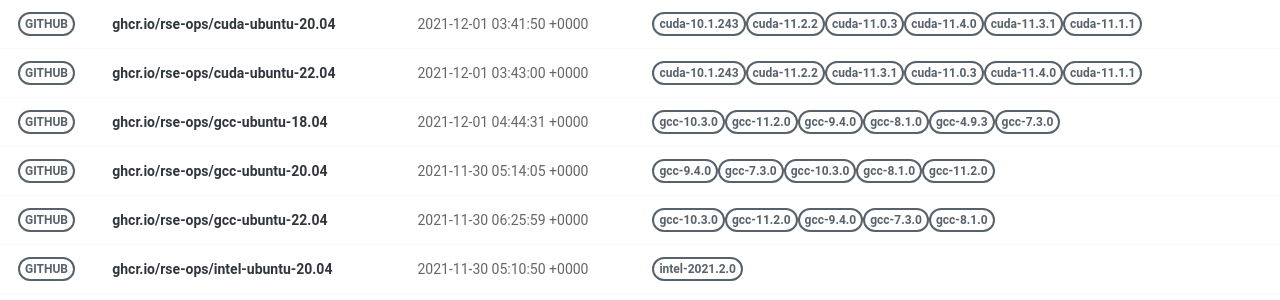
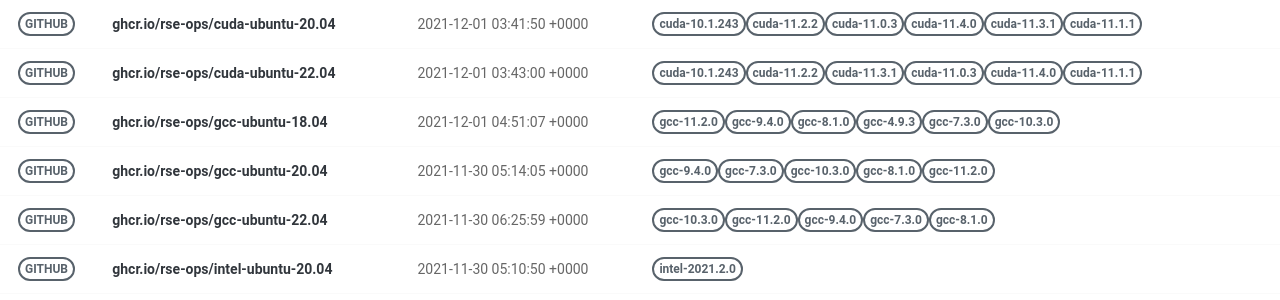
Before and after one commit to rse-ops/docker-images, a Jekyll site: the page built from pages/index.md, in a window 1280 px wide. Shown: the part 277-577 px from the top of the page. Built offline with Jekyll 4.4.1, drawn with Linux system fonts in a browser that asks for light colours; nearby versions of some CDN libraries.

Commit message:
Automated push to update library 2021-12-01

```diff
--- a/_library/ghcr.io-rse-ops-gcc-ubuntu-18.04.md
+++ b/_library/ghcr.io-rse-ops-gcc-ubuntu-18.04.md
@@ -1,14 +1,11 @@
 ---
 layout: container
 name: ghcr.io/rse-ops/gcc-ubuntu-18.04
-updated_at: 2021-12-01 04:44:31.455809
+updated_at: 2021-12-01 04:51:07.035942
 
 
 container_url: https://github.com/orgs/rse-ops/packages/container/package/gcc-ubuntu-18.04
 versions:
- - tag: gcc-10.3.0
-   dockerfile: https://github.com/rse-ops/docker-images/blob/main/ubuntu/gcc/Dockerfile
-   manifest: https://crane.ggcr.dev/manifest/ghcr.io/rse-ops/gcc-ubuntu-18.04:gcc-10.3.0
  - tag: gcc-11.2.0
    dockerfile: https://github.com/rse-ops/docker-images/blob/main/ubuntu/gcc/Dockerfile
    manifest: https://crane.ggcr.dev/manifest/ghcr.io/rse-ops/gcc-ubuntu-18.04:gcc-11.2.0
```
Also changed, not shown: other parts of _library/ghcr.io-rse-ops-gcc-ubuntu-18.04.md (+3 -0 lines).
